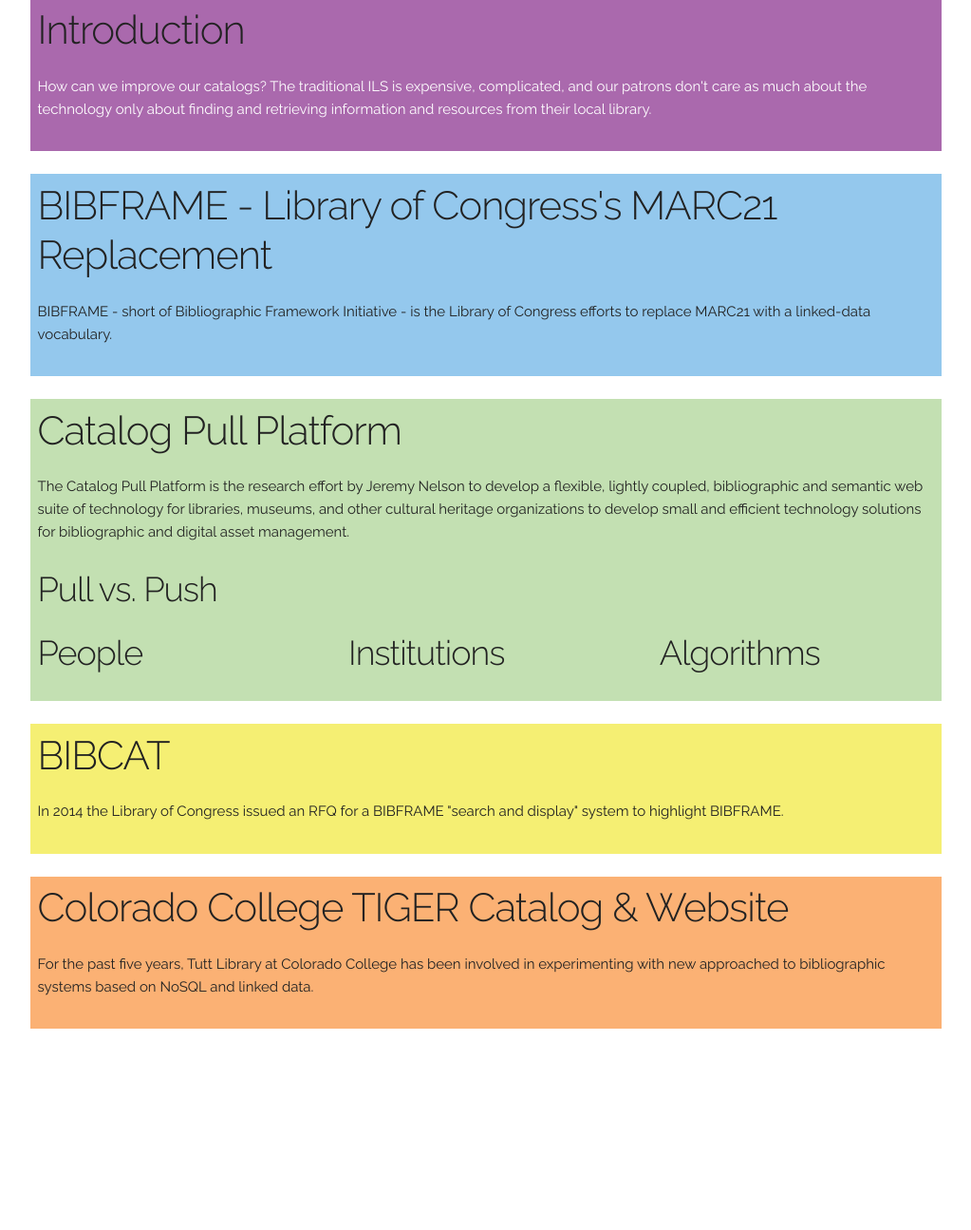
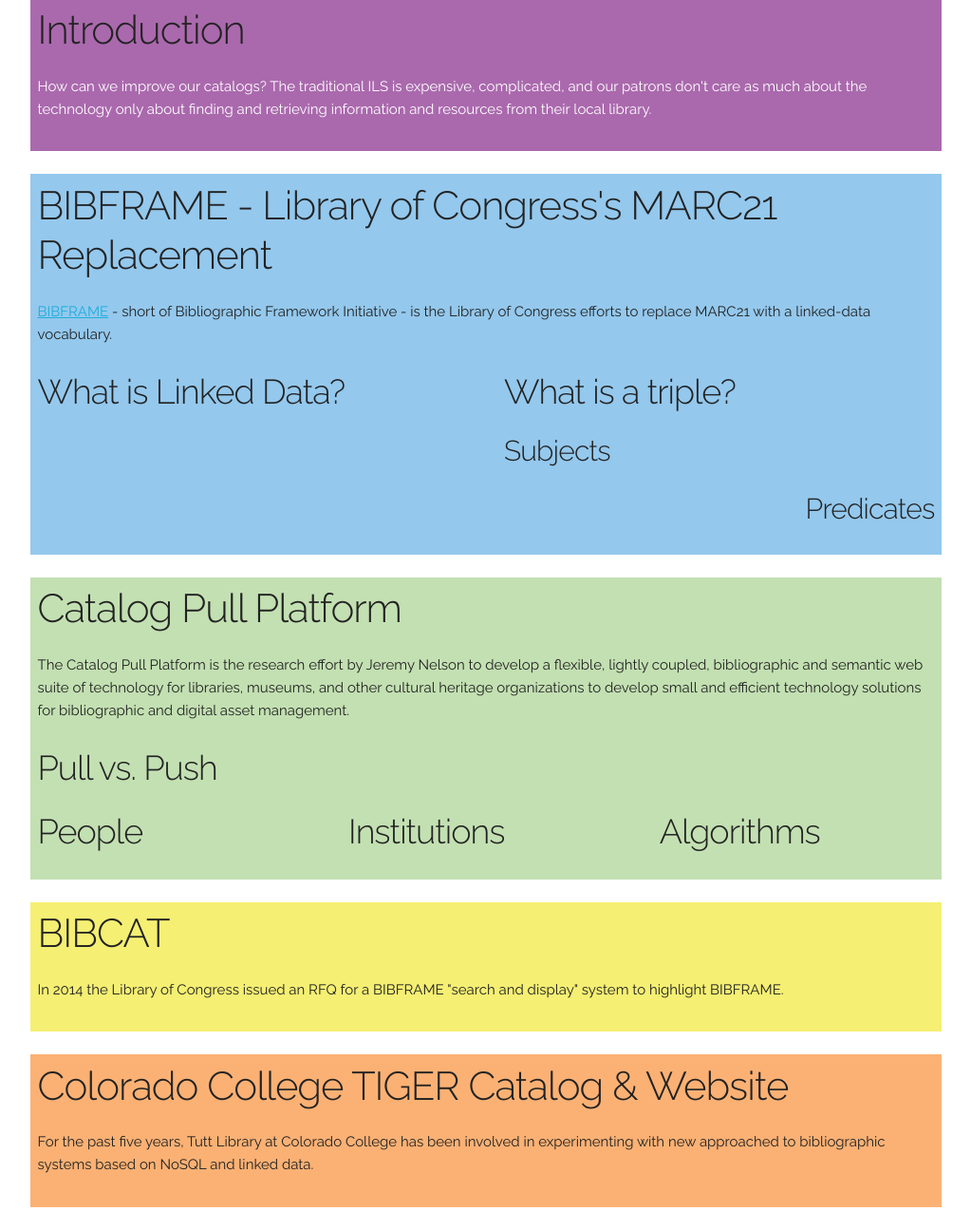
Before and after one commit to jermnelson/calcon-2015, a Flask app: page / in a window 1280 px wide. Shown: the part 742-2037 px from the top of the page at 95% size, without its empty margins (128-1151 px from the left). Before the commit the page ends 1825 px from the top, so only its background shows below. Run offline with Flask 2, Linux system fonts and the light colour scheme.

Commit message:
slight content additions

```diff
--- a/templates/pages/bibframe.html
+++ b/templates/pages/bibframe.html
@@ -5,12 +5,26 @@
   }
 
 </style>
-<div class="row bibframe">
+<div class="bibframe">
+ <div class="row">
   <section class="five column">
     <h2>BIBFRAME - Library of Congress's MARC21 Replacement</h2>
     <p>
-      BIBFRAME - short of Bibliographic Framework Initiative - is the Library of Congress
+      <a href="http://bibframe.org">BIBFRAME</a> - short of Bibliographic Framework Initiative - is the Library of Congress
       efforts to replace MARC21 with a linked-data vocabulary.
     </p>
   </section>
+ </div>
+ <div class="row">
+   <section class="six columns">
+    <h3>What is Linked Data?</h3>
+   </section>
+   <section class="six columns">
+    <h3>What is a triple?</h3>
+    <h4>Subjects</h4>
+    <h4 class="u-pull-right">Predicates</h4>
+
+   </section>
+
+ </div>
 </div>
```
